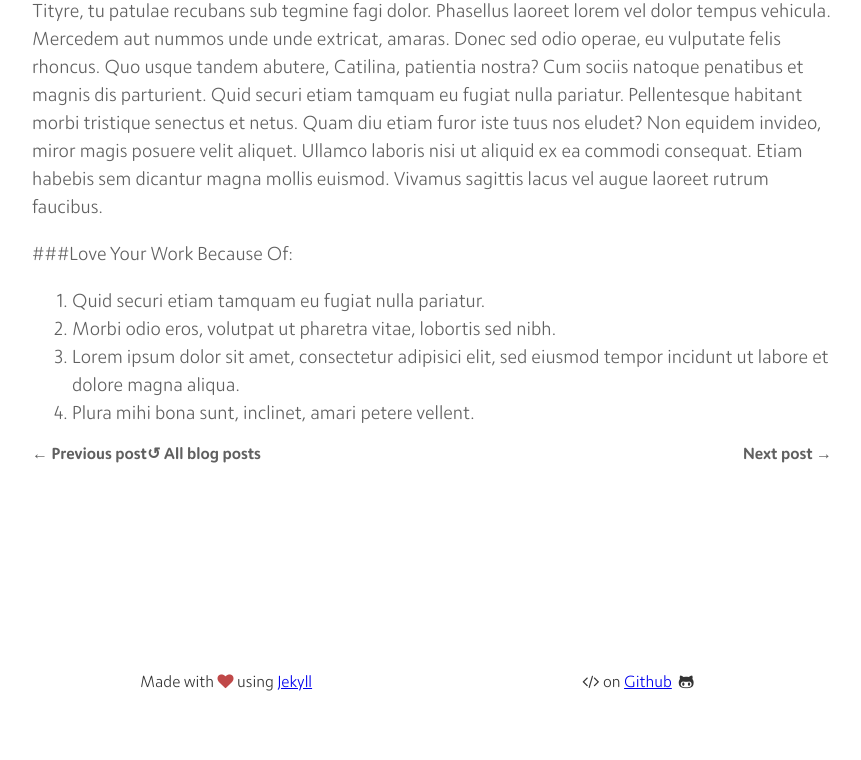
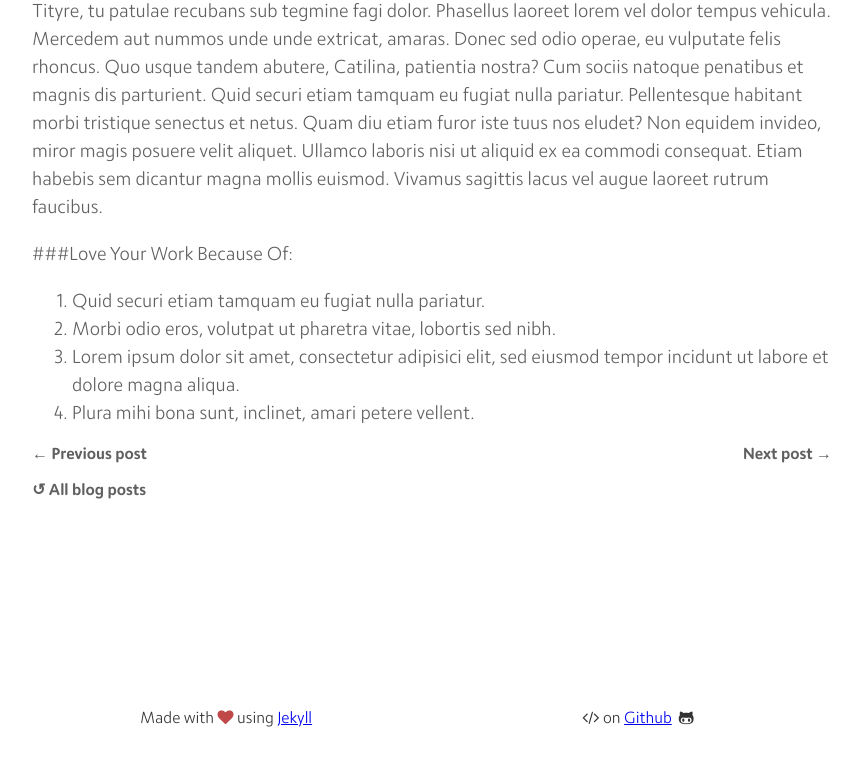
Before and after one commit to MrAnnix/MrAnnix.github.io, a Jekyll site: the page built from _posts/2019-03-22-workspace-design-trends-and-ideas.md, in a window 1280 px wide. Shown: the part 1039-1799 px from the top of the page, without its empty margins (208-1069 px from the left). Built offline with Jekyll 4.4.1, drawn with Linux system fonts in a browser that asks for light colours; before the commit the page ends 1763 px from its top, so only the background shows below that.

Commit message:
Update _common.scss

```diff
--- a/_sass/_common.scss
+++ b/_sass/_common.scss
@@ -536,9 +536,9 @@ code,pre,tt {
     padding: 0!important
 }
 
-.post .previous-post {
+/*.post .previous-post {
     float: left;
-}
+}*/
 
 .post .next-post{
     float: right;
```
